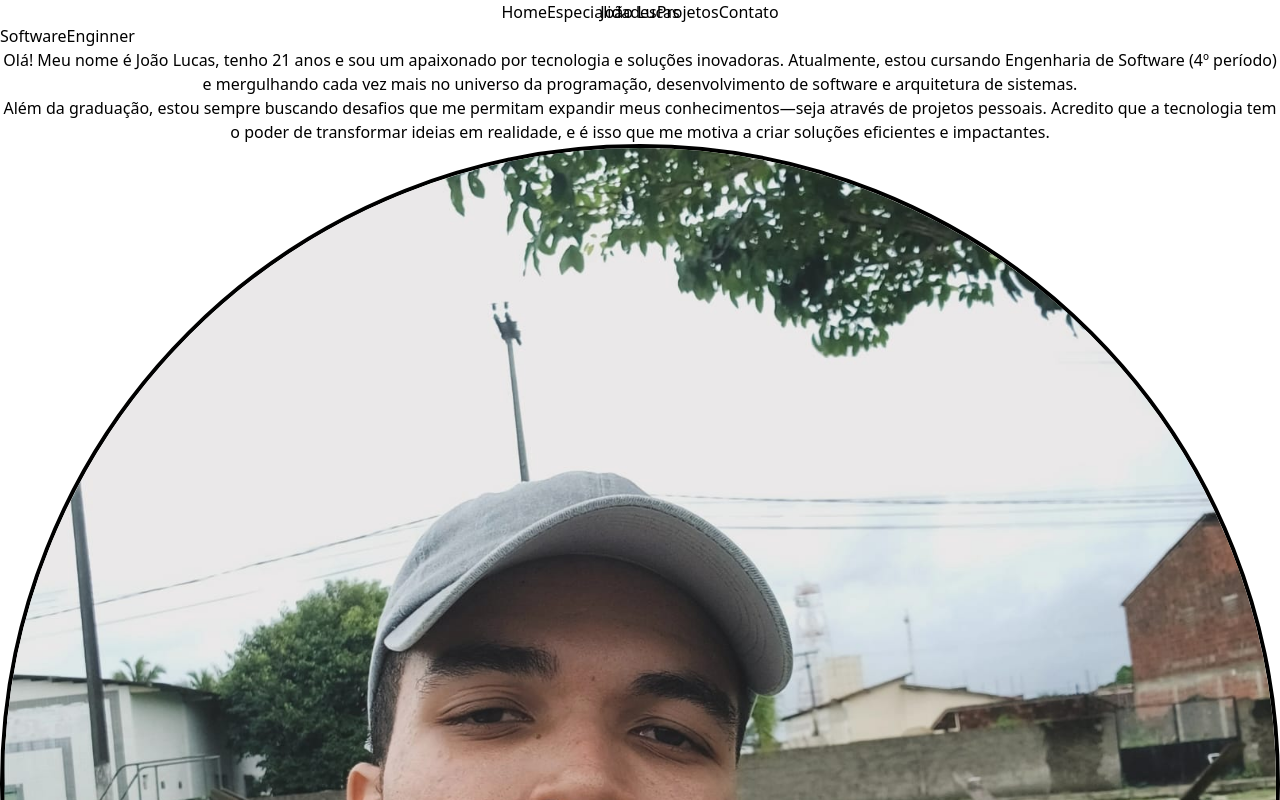
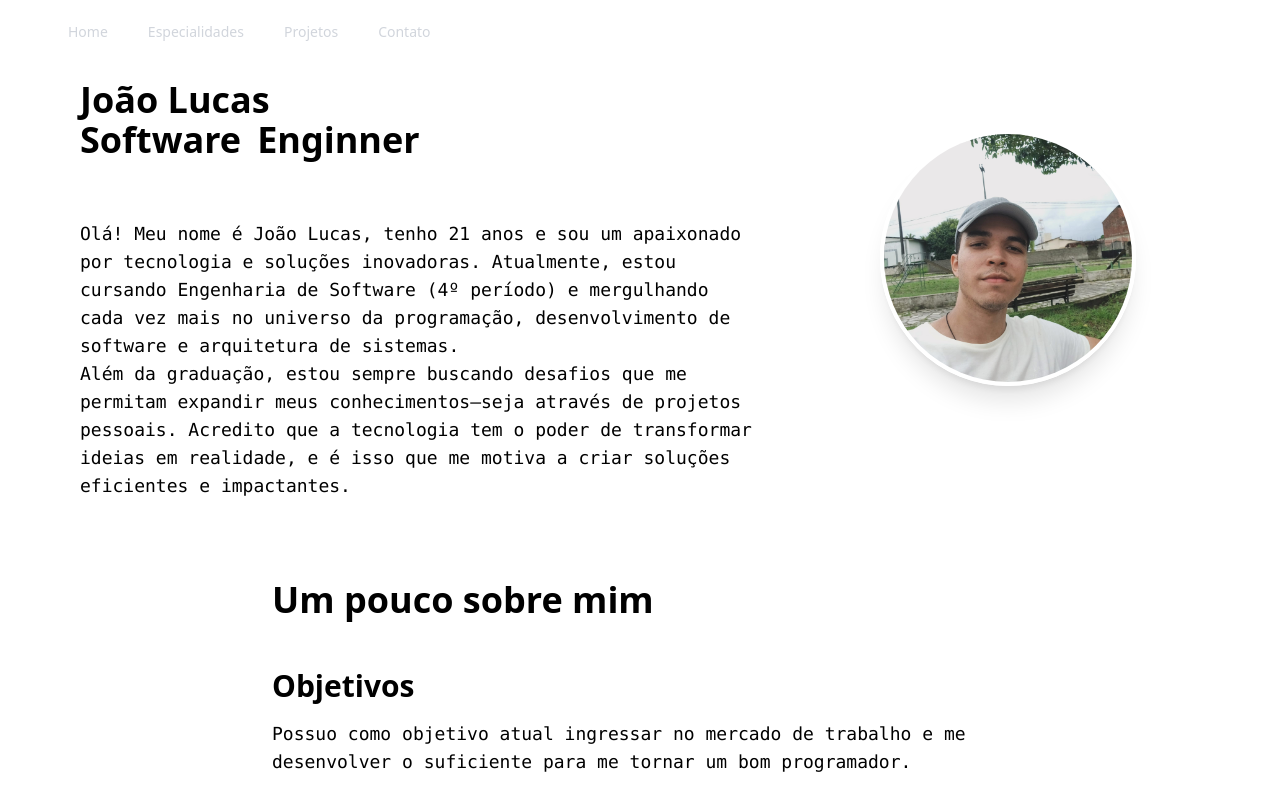
Before and after one commit to johnnyboy6800/Port, a Next.js app: page /Portfolio_static/ in a window 1280 px wide. Shown: the top 800 px of the page. Built offline with nearby package versions, Linux system fonts and the light colour scheme.

Commit message:
consertado problema com tailwind

```diff
--- a/next.config.js
+++ b/next.config.js
@@ -1,9 +1,10 @@
 /** @type {import('next').NextConfig} */
 const nextConfig = {
   output: 'export',
-  images: { unoptimized: true }, // necessário se usar <Image />
-  basePath: '/Portfolio_static', // importante
-  trailingSlash: true
+  images: { unoptimized: true },
+  basePath: '/Portfolio_static',
+  assetPrefix: '/Portfolio_static',
+  trailingSlash: true,
 }
 
-module.exports = nextConfig
+module.exports = nextConfig;
--- a/src/app/globals.css
+++ b/src/app/globals.css
@@ -1,2 +1 @@
-@import "tailwindcss/preflight";
-@tailwind utilities;
+@import "tailwindcss";
--- a/src/app/page.js
+++ b/src/app/page.js
@@ -41,7 +41,7 @@ export default function Home() {
         className="rounded-full w-64 h-64 object-cover
             border-4 border-white shadow-xl
             hover:scale-105 transition-transform"
-        src="/WhatsApp%20Image%202024-11-15%20at%2018.59.28.jpeg"
+        src="WhatsApp%20Image%202024-11-15%20at%2018.59.28.jpeg"
         alt="João Lucas Profile"
       />
     </div>
```
Also changed, not shown: package.json (+4 -3 lines), 1 other file (tests, documents, lock files or other folders).
